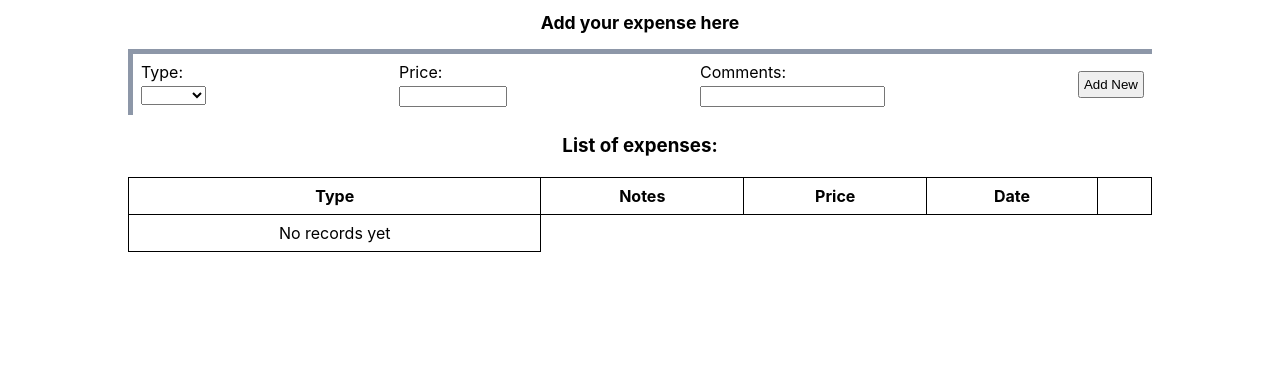
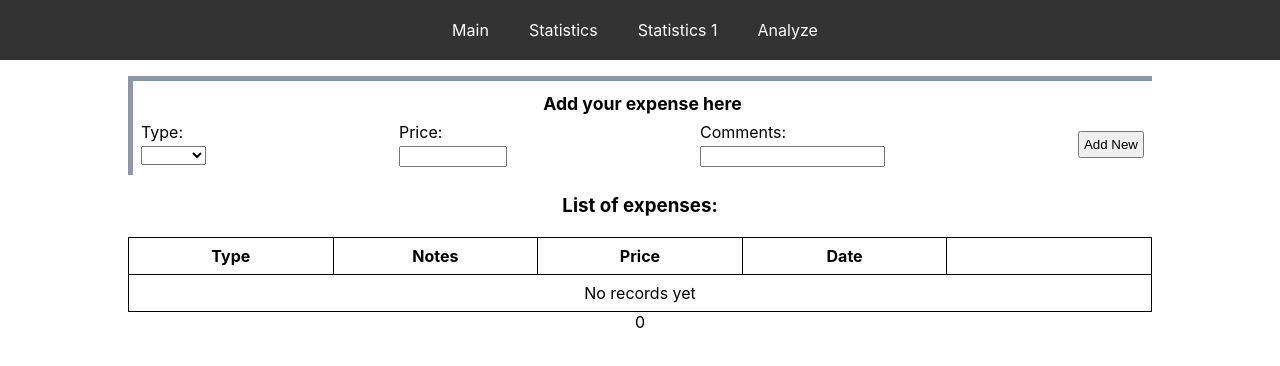
Before and after one commit to t-anpilov/expenses, a React (Create React App) app: page / in a window 1280 px wide. Shown: the top 366 px of the page. Built offline with nearby package versions, Linux system fonts and the light colour scheme.

Commit message:
expense list

```diff
--- a/src/App.css
+++ b/src/App.css
@@ -8,10 +8,14 @@ header {
   margin-top: 12px
 }
 
-.addForm {
+.addSection {
   margin: 16px 10% 0px;
   border-top: 5px solid rgb(141, 151, 168);
   border-left: 5px solid rgb(141, 151, 168);
+}
+
+
+.addForm {
   display: flex;
   justify-content: space-between;
   align-items: flex-start;
@@ -41,6 +45,7 @@ header {
 }
 
 .expenseShown {
+  table-layout: fixed;
   width: 80%;
   margin: 20px auto 0;
   border-collapse: collapse;
--- a/src/App.tsx
+++ b/src/App.tsx
@@ -2,11 +2,12 @@ import React from 'react';
 import './App.css';
 import { Add } from './components/Add';
 import { List } from './components/List';
+import { Nav } from './components/Nav';
 
 function App() {
   return (
     <div className="App">
-      <header>Add your expense here</header>
+      <Nav />
       <Add />
       <List />
     </div>
--- a/src/components/Add.tsx
+++ b/src/components/Add.tsx
@@ -42,23 +42,30 @@ export const Add = () => {
     };
 
     const createNeArticle = () => {
+
         if (newType.current && newContent.current && newCost.current) {
-            const _type = newType.current.value;
+
             const _id = Math.round(Math.random()*100000);
-            const _content = validateTextInput(newContent.current.value, 'your text',5);
-            const _cost = validateNumberInput(Number(newCost.current.value), 100000);
             const _date = new Date();
+            let _type, _content, _cost
+            _type = validateTextInput(newType.current.value, 'type', 1);
+            if (_type) _content = validateTextInput(newContent.current.value, 'description', 5);
+            if (_type && _content) _cost = validateNumberInput(Number(newCost.current.value), 100000);
+
             if (_type && _content && _cost && _date) {
                 dispatch(addArticle({id: _id, type: _type, content: _content, cost: _cost, date: _date}));
                 newCost.current.value = '';
                 newContent.current.value = '';
                 newType.current.value = '';
             };
+
         };
     };
 
 
     return(
+    <div className="addSection">
+        <header>Add your expense here</header>
         <div className="addForm">
             <div className="addItem">
                 <label htmlFor="expenseType">Type:</label>
@@ -89,7 +96,7 @@ export const Add = () => {
             >
                 Add New
             </button>
-
         </div>
+    </div>
     );
 };
--- a/src/components/List.tsx
+++ b/src/components/List.tsx
@@ -1,6 +1,7 @@
 import React from 'react';
 import { useAppSelector } from '../store/store';
 import { SingleArticle } from './SingleArticle';
+import { Statistics } from './Statistic';
 
 
 export const List = () => {
@@ -10,7 +11,7 @@ export const List = () => {
     const emptyListMessage = () => {
         return (
             <tr>
-                <td>No records yet</td>
+                <td colSpan={5}>No records yet</td>
             </tr>
         )
     }
@@ -44,6 +45,7 @@ export const List = () => {
         </tbody>
 
     </table>
+    <Statistics/>
     </div>
     );
 };
--- /dev/null
+++ b/src/components/Nav.css
@@ -0,0 +1,30 @@
+.navbar {
+    background-color: #333;
+    height: 60px;
+    display: flex;
+    justify-content: center;
+    align-items: center;
+  }
+
+  /* Navigation menu items */
+  .navbar ul {
+    list-style-type: none;
+    margin: 0 40px;
+    padding: 0;
+    display: flex;
+  }
+
+  .navbar li {
+    margin-right: 10px;
+  }
+
+  .navbar li a {
+    display: block;
+    color: #fff; /* Text color of menu items */
+    text-decoration: none;
+    padding: 10px 15px;
+  }
+
+  .navbar li a:hover {
+    background-color: #555;
+  }
--- /dev/null
+++ b/src/components/Nav.tsx
@@ -0,0 +1,32 @@
+import React from 'react';
+import './Nav.css';
+
+export const Nav = () => {
+
+    const menuItem = (key: string, name: string, source?: string) => {
+        return (
+            <li key={key}><a href={source}>{name}</a></li>
+        )
+    };
+
+    const menuItems = [
+        {name: 'Main', source:''},
+        {name: 'Statistics', source:''},
+        {name: 'Statistics 1', source:''},
+        {name: 'Analyze', source:''}
+    ]
+
+    return (
+        <div className="navbar">
+        <ul> {
+
+            menuItems.map((item)=> {
+                const newKey = Math.round(Math.random()*100000).toString();
+                return  menuItem(newKey, item.name, item.source)
+            })
+
+            }
+        </ul>
+        </div>
+    )
+};
--- /dev/null
+++ b/src/components/Statistic.tsx
@@ -0,0 +1,21 @@
+import React from 'react';
+import { useAppSelector } from '../store/store';
+
+export const Statistics = () => {
+
+    const articles = useAppSelector(state => state.article.articles);
+
+    const expensesTotal = () => {
+        let sum: number = 0;
+        if (articles) {
+            sum = articles.reduce((total, item) => {
+                return total + item.cost;
+            }, 0);
+        }
+        return sum;
+    };
+
+    return (
+        <div> {expensesTotal() } </div>
+    )
+};
--- a/src/models/validate.ts
+++ b/src/models/validate.ts
@@ -1,7 +1,7 @@
 export const validateTextInput = (value: string, property: string, reuiredLength: number) => {
 
     try {
-        if(value.length === 0) throw "please provide value";
+        if(value.length === 0) throw `please provide ${property}`;
         if(value.length !==0 && value.length < reuiredLength) {
             throw `you have to use at least ${reuiredLength} characters for the ${property}`
         };
```
